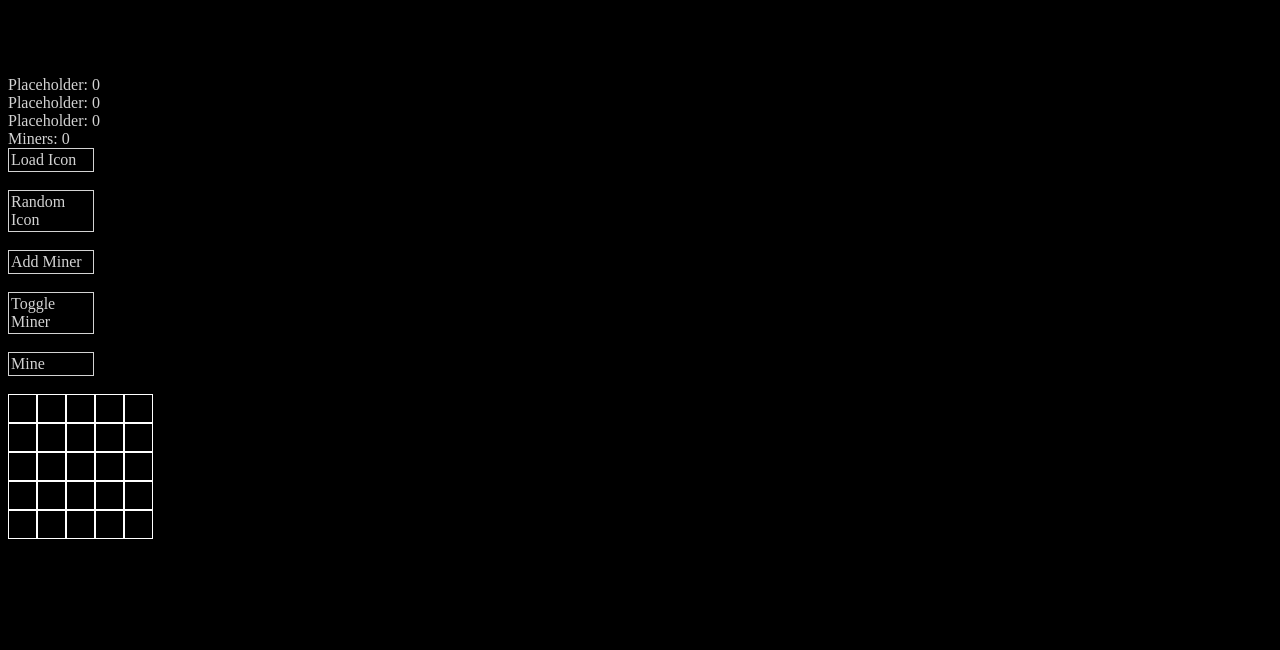
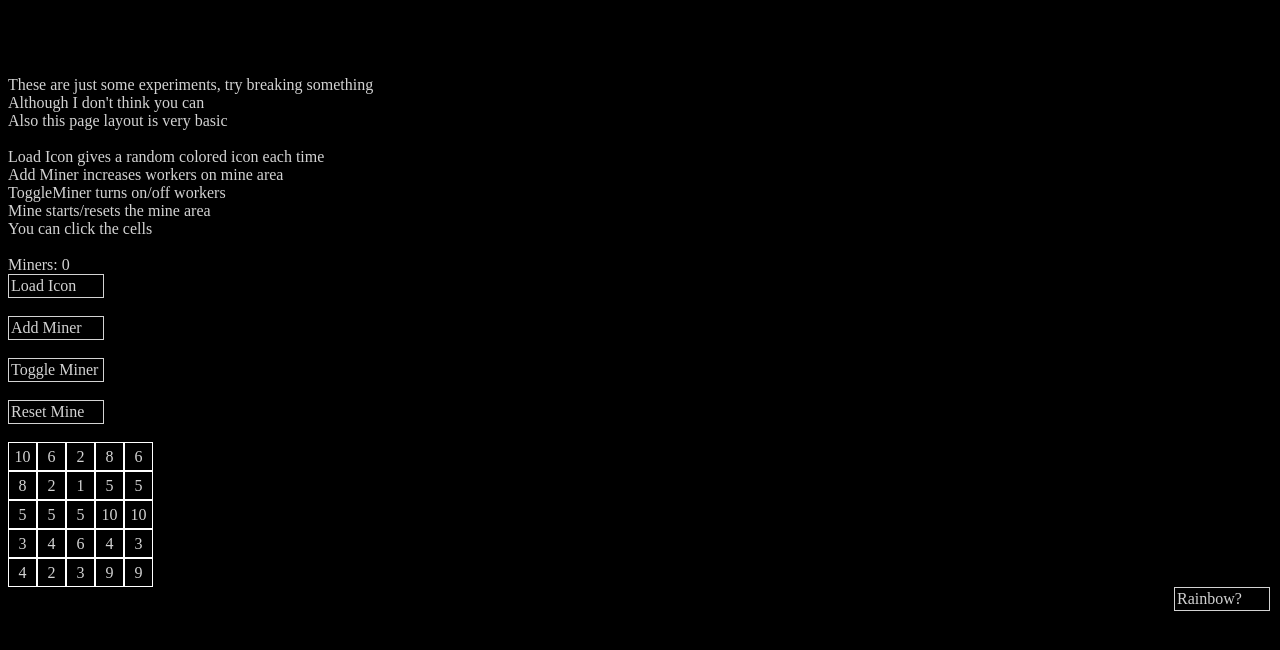
Before and after one commit to RhythmPixel/RhythmPixel.github.io, a plain HTML site: page index.html in a window 1280 px wide. Drawn offline with Linux system fonts and the light colour scheme.

Commit message:
Presentable1
Made the page a little presentable
-Modified the layout
-Included some text about instructions
-Something on the bottom right

```diff
--- a/canvasFunctions.js
+++ b/canvasFunctions.js
@@ -87,3 +87,22 @@ function randomPonyIcon() {
 	//Output new ponyIcon
 	canvasObj.putImageData(imageData, 0, 0);
 }
+
+var rainbowTimerID = 0;
+var rainbowToggle = 0;
+
+//Silly thing
+function Rainbow() {
+	if (rainbowToggle == 0)
+	{
+		rainbowTimerID = setInterval(randomPonyIcon, 50);
+		rainbowToggle = 1;
+		document.getElementById("rainbow").innerHTML = "Turn it off!";
+	}
+	else
+	{
+		clearInterval(rainbowTimerID);
+		rainbowToggle = 0;
+		document.getElementById("rainbow").innerHTML = "Again...?";
+	}
+}
--- a/index.html
+++ b/index.html
@@ -2,7 +2,7 @@
 <html>
 <head>
 <link rel="stylesheet" type="text/css" href="interface.css" />
-<title>Page title</title>
+<title>Experiments for now...</title>
 </head>
 
 <body>
@@ -10,27 +10,37 @@
 <img id = "ponyIcon" width="0" height="0" src="./Art/Pony RGB.png">
 
 <canvas id="c1" width="64" height="64">
-Random Canvas
+Not running a browser with canvas support?
 </canvas>
 
 <br />
-Placeholder: <span id="cookies">0</span>
+These are just some experiments, try breaking something
 <br />
-Placeholder: <span id="cursors">0</span>
+Although I don't think you can
 <br />
-Placeholder: <span id="cursorCost">0</span>
+Also this page layout is very basic
+<br />
+<br />
+Load Icon gives a random colored icon each time
+<br />
+Add Miner increases workers on mine area
+<br />
+ToggleMiner turns on/off workers
+<br />
+Mine starts/resets the mine area
+<br />
+You can click the cells
+<br />
 <br />
 Miners: <span id="miner">0</span>
 <br />
-<div class="button" onClick="loadPonyIcon()">Load Icon</div>
-<br />
-<div class="button" onClick="randomPonyIcon()">Random Icon</div>
+<div class="button" onClick="randomPonyIcon()">Load Icon</div>
 <br />
 <div class="button" onClick="AddMiner()">Add Miner</div>
 <br />
 <div class="button" onClick="ToggleMiner()">Toggle Miner</div>
 <br />
-<div class="button" onClick="SetupMineArea()">Mine</div>
+<div class="button" onClick="SetupMineArea()">Reset Mine</div>
 <br />
 
 <!-- Mining area -->
@@ -72,6 +82,8 @@ Miners: <span id="miner">0</span>
 </div>
 </div>
 
+<div id="rainbow" onClick="Rainbow()">Rainbow?</div>
+
 <script type="text/javascript" src="mine.js"></script>
 <script type="text/javascript" src="canvasFunctions.js"></script>
 </body>
--- a/interface.css
+++ b/interface.css
@@ -8,10 +8,18 @@ body {
 	visibility: hidden;
 }
 
+#rainbow {
+	position: absolute;
+	right: 10px;
+	border: 1px solid lightgray;
+	padding: 2px;
+	width: 90px;
+}
+
 div.button {
 	border: 1px solid lightgray;
 	padding: 2px;
-	width: 80px;
+	width: 90px;
 }
 
 div.row {
--- a/mine.js
+++ b/mine.js
@@ -147,3 +147,7 @@ function MinerWork() {
 		BreakCell(mineID, mineCell, 1);
 	}
 }
+
+document.addEventListener("DOMContentLoaded", function() {
+  SetupMineArea();
+});
```
